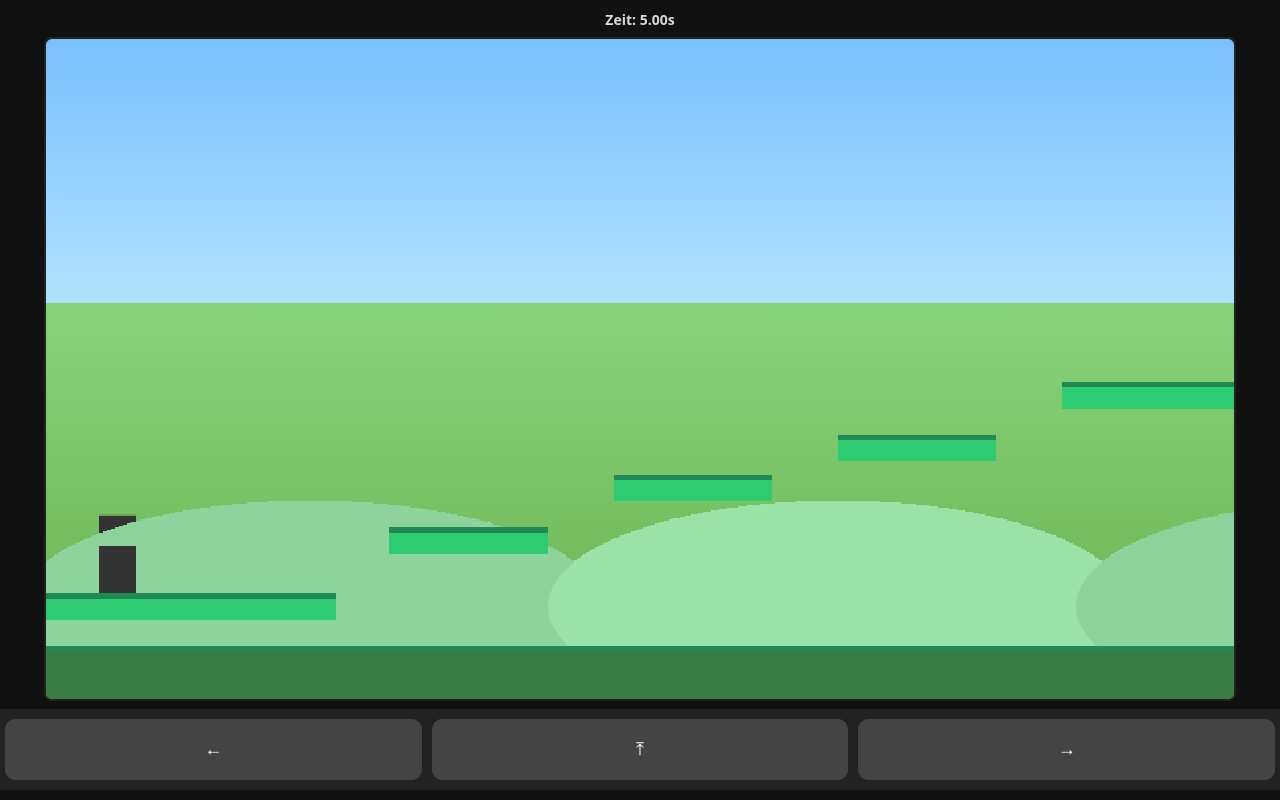
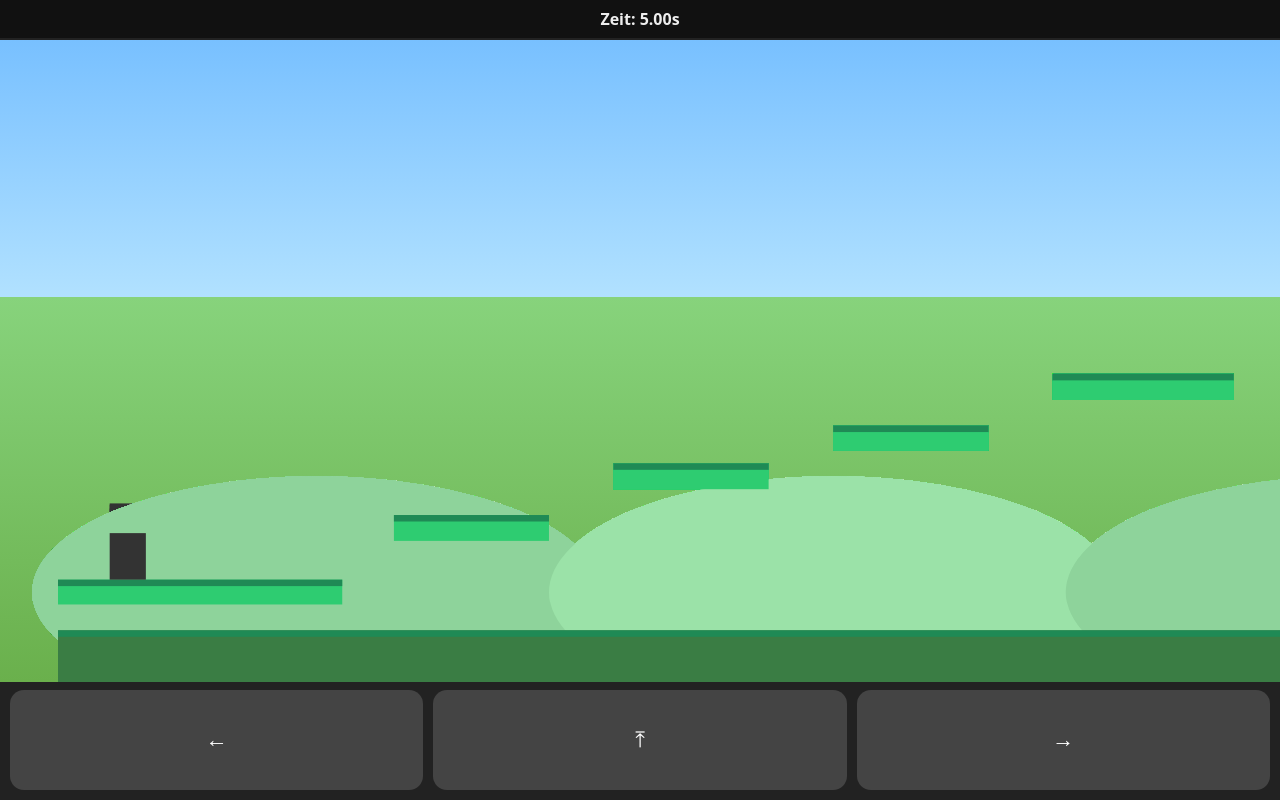
Before and after one commit to fynnkaltofen20-gif/JumpnRun, a plain HTML site: page index.html in a window 1280 px wide. Drawn offline with Linux system fonts and the light colour scheme.

Commit message:
index.html

```diff
--- a/index.html
+++ b/index.html
@@ -3,22 +3,29 @@
 <head>
   <meta charset="UTF-8" />
   <meta name="viewport" content="width=device-width, initial-scale=1.0, maximum-scale=1.0, user-scalable=no"/>
-  <title>Mini Jump 'n' Run – Mobile</title>
+  <title>Mini Jump 'n' Run – Mobile v2</title>
   <style>
-    html, body { margin: 0; height: 100%; background:#111; color:#eee; font-family: system-ui, Arial, sans-serif; touch-action: none; }
-    #wrap { display:flex; flex-direction:column; align-items:center; gap:8px; padding:10px 0; height:100%; box-sizing:border-box;}
-    canvas { background: linear-gradient(#78c0ff, #b1e1ff 40%, #87d37c 40%, #6ab04c);
-             border:2px solid #222; border-radius:8px; image-rendering: pixelated; flex:1; max-width:100%; }
-    .hud { font-weight:600; font-size:14px; opacity:0.9; }
-    #controls { display:flex; justify-content:space-around; width:100%; padding:10px; background:#222; }
-    .btn { background:#444; color:#fff; border:none; padding:20px; flex:1; margin:0 5px; border-radius:10px; font-size:18px; }
+    :root { --ui-h: 120px; }
+    html, body { margin: 0; height: 100%; background:#111; color:#eee; font-family: system-ui, Arial, sans-serif; overscroll-behavior: none; }
+    #wrap { display:flex; flex-direction:column; height:100vh; width:100vw; overflow:hidden; }
+    #status { padding:8px 10px; font-weight:600; font-size:16px; text-align:center; background:#111; }
+    #stageWrap { flex:1; position:relative; }
+    canvas { position:absolute; inset:0; width:100%; height:100%;
+             background: linear-gradient(#78c0ff, #b1e1ff 40%, #87d37c 40%, #6ab04c);
+             border-top:2px solid #222; border-bottom:2px solid #222; image-rendering: pixelated; }
+    #controls { display:flex; gap:10px; align-items:stretch; justify-content:space-between;
+                padding:10px; background:#222; height: var(--ui-h); box-sizing: border-box; }
+    .btn { background:#444; color:#fff; border:none; border-radius:14px; font-size:22px; flex:1;
+           display:flex; align-items:center; justify-content:center; }
     .btn:active { background:#666; }
   </style>
 </head>
 <body>
 <div id="wrap">
-  <div class="hud" id="status"></div>
-  <canvas id="game" width="900" height="500"></canvas>
+  <div id="status">Lädt…</div>
+  <div id="stageWrap">
+    <canvas id="game"></canvas>
+  </div>
   <div id="controls">
     <button class="btn" id="left">←</button>
     <button class="btn" id="jump">⤒</button>
@@ -32,43 +39,49 @@
   const ctx = canvas.getContext('2d');
   const status = document.getElementById('status');
 
-  const W = canvas.width, H = canvas.height;
-  const GRAV = 0.8;
-  const FRICTION = 0.85;
-  const SPEED = 0.9;
-  const MAX_VX = 5.2;
-  const JUMP_VY = -13.2;
+  // ----- HiDPI/Scaling-Fix -----
+  function resizeCanvas(){
+    const dpr = Math.max(1, Math.min(2.5, window.devicePixelRatio || 1));
+    const rect = canvas.getBoundingClientRect();
+    canvas.width  = Math.floor(rect.width * dpr);
+    canvas.height = Math.floor(rect.height * dpr);
+    ctx.setTransform(dpr,0,0,dpr,0,0); // in CSS-Pixeln zeichnen
+  }
+  window.addEventListener('resize', resizeCanvas);
+  resizeCanvas();
+
+  // Logische Weltgröße (unabhängig von Bildschirm)
+  const W = 900, H = 500;
+
+  const GRAV = 0.8, FRICTION = 0.85, SPEED = 0.9, MAX_VX = 5.2, JUMP_VY = -13.2;
 
   const keys = new Set();
-  function pressKey(k){ keys.add(k); }
-  function releaseKey(k){ keys.delete(k); }
+  const pressKey   = k => keys.add(k);
+  const releaseKey = k => keys.delete(k);
 
-  // Touch controls
-  const btnLeft = document.getElementById('left');
+  // Touch-Buttons
+  const btnLeft  = document.getElementById('left');
   const btnRight = document.getElementById('right');
-  const btnJump = document.getElementById('jump');
-  btnLeft.addEventListener('touchstart', ()=>pressKey('left'));
-  btnLeft.addEventListener('touchend', ()=>releaseKey('left'));
-  btnRight.addEventListener('touchstart', ()=>pressKey('right'));
-  btnRight.addEventListener('touchend', ()=>releaseKey('right'));
-  btnJump.addEventListener('touchstart', ()=>pressKey('jump'));
-  btnJump.addEventListener('touchend', ()=>releaseKey('jump'));
+  const btnJump  = document.getElementById('jump');
+  const passive = {passive:false};
+  btnLeft .addEventListener('touchstart', e=>{e.preventDefault(); pressKey('left'); }, passive);
+  btnLeft .addEventListener('touchend',   e=>{e.preventDefault(); releaseKey('left');}, passive);
+  btnRight.addEventListener('touchstart', e=>{e.preventDefault(); pressKey('right');}, passive);
+  btnRight.addEventListener('touchend',   e=>{e.preventDefault(); releaseKey('right');}, passive);
+  btnJump .addEventListener('touchstart', e=>{e.preventDefault(); pressKey('jump'); }, passive);
+  btnJump .addEventListener('touchend',   e=>{e.preventDefault(); releaseKey('jump');}, passive);
 
-  // Keyboard fallback
+  // Keyboard-Fallback
   window.addEventListener('keydown', e => {
-    if (e.key.toLowerCase() === 'a' || e.key === 'ArrowLeft') pressKey('left');
+    if (e.key.toLowerCase() === 'a' || e.key === 'ArrowLeft')  pressKey('left');
     if (e.key.toLowerCase() === 'd' || e.key === 'ArrowRight') pressKey('right');
-    if ([' ', 'w', 'ArrowUp'].includes(e.key)) pressKey('jump');
+    if ([' ', 'w', 'ArrowUp'].includes(e.key))                  pressKey('jump');
   });
   window.addEventListener('keyup', e => {
-    if (e.key.toLowerCase() === 'a' || e.key === 'ArrowLeft') releaseKey('left');
+    if (e.key.toLowerCase() === 'a' || e.key === 'ArrowLeft')  releaseKey('left');
     if (e.key.toLowerCase() === 'd' || e.key === 'ArrowRight') releaseKey('right');
-    if ([' ', 'w', 'ArrowUp'].includes(e.key)) releaseKey('jump');
+    if ([' ', 'w', 'ArrowUp'].includes(e.key))                  releaseKey('jump');
   });
-
-  function rectsOverlap(a,b) {
-    return a.x < b.x + b.w && a.x + a.w > b.x && a.y < b.y + b.h && a.y + a.h > b.y;
-  }
 
   const level = {
     spawn: {x: 40, y: 360},
@@ -90,24 +103,16 @@
 
   let camX = 0;
   function centerCameraOn(px) {
-    const margin = 200;
-    const target = px - (W/2) + margin;
+    const target = px - (W/2) + 200;
     camX += (target - camX) * 0.06;
     if (camX < 0) camX = 0;
   }
 
-  const player = {
-    x: level.spawn.x, y: level.spawn.y, w: 28, h: 36,
-    vx: 0, vy: 0, onGround: false, canDouble: true, facing: 1
-  };
-
-  let win = false;
-  let startTime = performance.now();
-  let timeMs = 0;
+  const player = { x: level.spawn.x, y: level.spawn.y, w: 28, h: 36, vx: 0, vy: 0, onGround: false, canDouble: true, facing: 1 };
+  let win = false, startTime = performance.now(), timeMs = 0;
 
   function reset() {
-    player.x = level.spawn.x; player.y = level.spawn.y;
-    player.vx = 0; player.vy = 0; player.onGround = false; player.canDouble = true;
+    Object.assign(player, {x:level.spawn.x, y:level.spawn.y, vx:0, vy:0, onGround:false, canDouble:true});
     camX = 0; win = false; startTime = performance.now();
     level.enemy.x = level.enemy.minX; level.enemy.dir = 1;
   }
@@ -115,24 +120,27 @@
   function handleInput() {
     const left  = keys.has('left');
     const right = keys.has('right');
-    const jumpPressed = keys.has('jump');
+    const jump  = keys.has('jump');
 
-    if (left && !right) { player.vx -= SPEED; player.facing = -1; }
-    if (right && !left) { player.vx += SPEED; player.facing =  1; }
+    if (left && !right)  { player.vx -= SPEED; player.facing = -1; }
+    if (right && !left)  { player.vx += SPEED; player.facing =  1; }
     if (!(left ^ right)) { player.vx *= FRICTION; if (Math.abs(player.vx) < 0.05) player.vx = 0; }
 
     player.vx = Math.max(-MAX_VX, Math.min(MAX_VX, player.vx));
 
-    if (jumpPressed && player.onGround) {
+    if (jump && player.onGround) {
       player.vy = JUMP_VY; player.onGround = false; player.canDouble = true;
-    } else if (jumpPressed && !player.onGround && player.canDouble) {
+    } else if (jump && !player.onGround && player.canDouble) {
       player.vy = JUMP_VY * 0.9; player.canDouble = false;
     }
   }
 
+  function rectsOverlap(a,b){ return a.x < b.x + b.w && a.x + a.w > b.x && a.y < b.y + b.h && a.y + a.h > b.y; }
+
   function physics() {
     player.vy += GRAV;
 
+    // X
     player.x += player.vx;
     for (const p of level.platforms) {
       if (rectsOverlap(player, p)) {
@@ -142,21 +150,19 @@
       }
     }
 
+    // Y
     player.y += player.vy;
-    let wasOnGround = player.onGround;
     player.onGround = false;
     for (const p of level.platforms) {
       if (rectsOverlap(player, p)) {
-        if (player.vy > 0) {
-          player.y = p.y - player.h; player.vy = 0; player.onGround = true;
-        } else if (player.vy < 0) {
-          player.y = p.y + p.h; player.vy = 0;
-        }
+        if (player.vy > 0) { player.y = p.y - player.h; player.vy = 0; player.onGround = true; }
+        else if (player.vy < 0) { player.y = p.y + p.h; player.vy = 0; }
       }
     }
 
     if (player.y > H + 200) reset();
 
+    // Enemy
     const e = level.enemy;
     e.x += e.speed * e.dir;
     if (e.x < e.minX) { e.x = e.minX; e.dir = 1; }
@@ -164,76 +170,69 @@
 
     if (rectsOverlap(player, e)) {
       if (player.vy > 2 && player.y + player.h - e.y < 16) {
-        e.x = -9999; e.w = 0; e.h = 0;
-        player.vy = JUMP_VY * 0.7;
-      } else {
-        reset();
-      }
+        e.x = -9999; e.w = 0; e.h = 0; player.vy = JUMP_VY * 0.7;
+      } else reset();
     }
 
-    if (rectsOverlap(player, level.goal)) {
-      if (!win) timeMs = performance.now() - startTime;
-      win = true;
-    }
+    if (rectsOverlap(player, level.goal)) { if (!win) timeMs = performance.now() - startTime; win = true; }
 
     centerCameraOn(player.x);
   }
 
   function draw() {
     ctx.save();
+    // Welt skalieren (mit Letterboxing), damit nix verzieht
+    const rect = canvas.getBoundingClientRect();
+    const scale = Math.min(rect.width / W, rect.height / H);
+    const offX = Math.floor((rect.width - W*scale)/2);
+    const offY = Math.floor((rect.height - H*scale)/2);
+    ctx.translate(offX, offY);
+    ctx.scale(scale, scale);
+
+    // Kamera
     ctx.translate(-Math.floor(camX), 0);
 
+    // Hintergrund-Hügel (etwas dicker, damit kein Moiré)
     for (let i=0;i<6;i++) {
       const bx = i*400;
       ctx.fillStyle = i%2? '#9be2a8' : '#8ed39b';
       ctx.beginPath();
-      ctx.ellipse(bx - camX*0.2 + 200, 430, 220, 80, 0, 0, Math.PI*2);
+      ctx.ellipse(bx - camX*0.2 + 200, 430, 220, 90, 0, 0, Math.PI*2);
       ctx.fill();
     }
 
+    // Plattformen
     for (const p of level.platforms) {
       ctx.fillStyle = p.color || '#2ecc71';
-      ctx.fillRect(p.x, p.y, p.w, p.h);
+      ctx.fillRect(Math.round(p.x), Math.round(p.y), Math.round(p.w), Math.round(p.h));
       ctx.fillStyle = '#1f8a55';
-      ctx.fillRect(p.x, p.y, p.w, 4);
+      ctx.fillRect(Math.round(p.x), Math.round(p.y), Math.round(p.w), 5);
     }
 
+    // Gegner
     const e = level.enemy;
-    if (e.w > 0) {
-      ctx.fillStyle = '#e74c3c';
-      ctx.fillRect(e.x, e.y, e.w, e.h);
-    }
+    if (e.w > 0) { ctx.fillStyle = '#e74c3c'; ctx.fillRect(Math.round(e.x), Math.round(e.y), e.w, e.h); }
 
+    // Goal
     const g = level.goal;
     ctx.fillStyle = '#f1c40f';
-    ctx.beginPath();
-    ctx.arc(g.x + g.w/2, g.y + g.h/2, g.w/2, 0, Math.PI*2);
-    ctx.fill();
-    ctx.strokeStyle = '#b7950b'; ctx.lineWidth = 3;
-    ctx.stroke();
+    ctx.beginPath(); ctx.arc(g.x + g.w/2, g.y + g.h/2, g.w/2, 0, Math.PI*2); ctx.fill();
+    ctx.lineWidth = 3; ctx.strokeStyle = '#b7950b'; ctx.stroke();
 
+    // Spieler
     ctx.fillStyle = '#333';
-    ctx.fillRect(player.x, player.y, player.w, player.h);
+    ctx.fillRect(Math.round(player.x), Math.round(player.y), player.w, player.h);
 
     ctx.restore();
 
-    if (win) {
-      status.innerText = `🎉 Gewonnen – Zeit: ${(timeMs/1000).toFixed(2)}s`;
-    } else {
-      const elapsed = ((performance.now() - startTime)/1000).toFixed(2);
-      status.innerText = `Zeit: ${elapsed}s`;
-    }
+    status.textContent = win ? `🎉 Gewonnen – Zeit: ${(timeMs/1000).toFixed(2)}s`
+                             : `Zeit: ${((performance.now() - startTime)/1000).toFixed(2)}s`;
   }
 
-  function loop() {
-    handleInput();
-    physics();
-    draw();
-    requestAnimationFrame(loop);
-  }
+  function loop(){ handleInput(); physics(); draw(); requestAnimationFrame(loop); }
 
-  reset();
-  loop();
+  function start(){ reset(); loop(); }
+  start();
 })();
 </script>
 </body>
```
